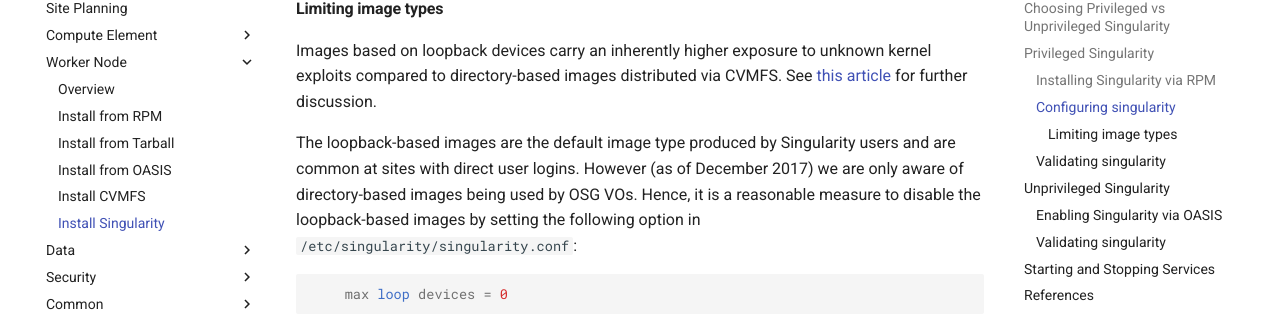
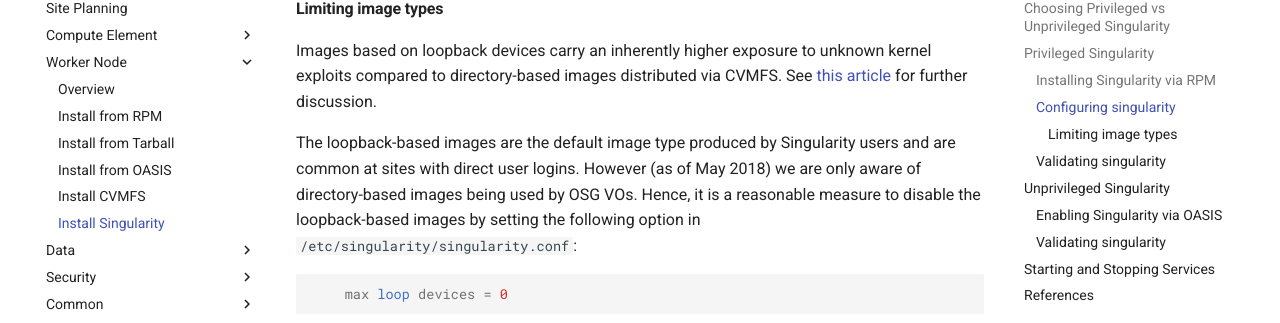
Before and after one commit to osg-htc/docs, an MkDocs documentation site: the page built from docs/worker-node/install-singularity.md, in a window 1280 px wide and 900 px high, scrolled down 2358 px. Shown: the part 127-450 px from the top of the window. Built offline with MkDocs 1.6.1 and Material for MkDocs 9.7.7, drawn with Linux system fonts in a browser that asks for light colours; comment, search, counter and statistics services are not loaded; old or Windows-style settings are respelled for this version of MkDocs; some of the changed text lies outside the part shown.

Commit message:
update dates

```diff
--- a/docs/worker-node/install-singularity.md
+++ b/docs/worker-node/install-singularity.md
@@ -55,7 +55,7 @@
 - [Installing privileged singularity](#privileged-singularity) via RPM
 - [Enabling unprivileged singularity](#unprivileged-singularity) via OASIS
 
-As of February 2018, no VO in the OSG is ready to use unprivileged, non-setuid Singularity out of OASIS in production.
+As of May 2018, no VO in the OSG is ready to use unprivileged, non-setuid Singularity out of OASIS in production.
 Only testing sites will need to follow these instructions; contact the VOs you support for more information.
 
 Most sites will want to follow the privileged RPM install instructions until there is wider VO support.
@@ -110,8 +110,8 @@
 discussion.
 
 The loopback-based images are the default image type produced by Singularity
-users and are common at sites with direct user logins.  However (as of December
-2017) we are only aware of directory-based images being used by OSG VOs.  Hence,
+users and are common at sites with direct user logins.  However (as of May
+2018) we are only aware of directory-based images being used by OSG VOs.  Hence,
 it is a reasonable measure to disable the loopback-based images by setting
 the following option in `/etc/singularity/singularity.conf`:
 
```
